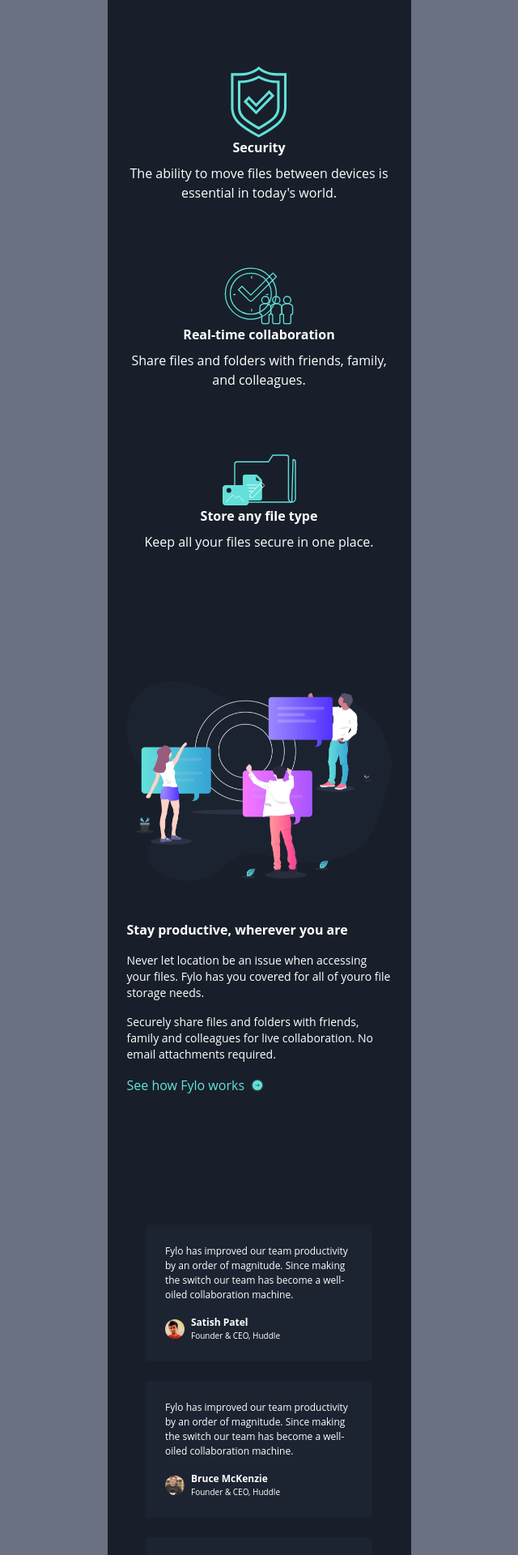
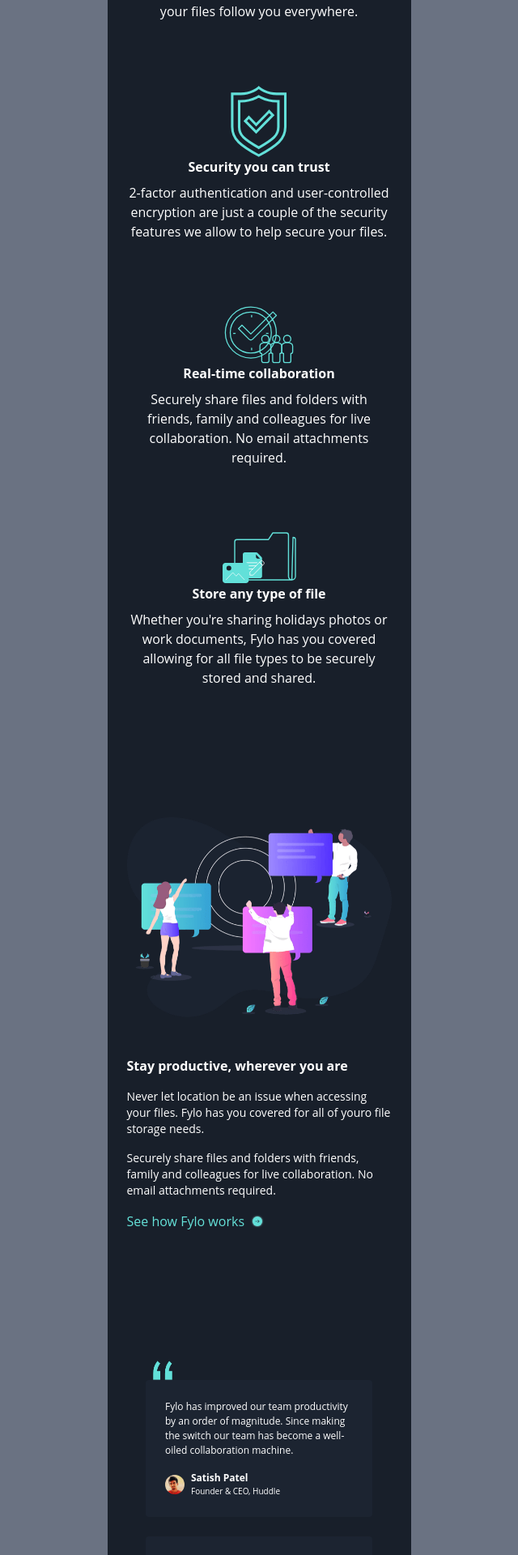
Before and after one commit to Galapan/landinPage, a React (Vite) app: page / in a window 1280 px wide. Shown: the part 880-2800 px from the top of the page at 81% size, without its empty margins (320-960 px from the left). Built offline with nearby package versions, Linux system fonts and the light colour scheme; a web font is replaced by a local one.

Commit message:
Last commit

```diff
--- a/src/components/features.tsx
+++ b/src/components/features.tsx
@@ -7,22 +7,22 @@ interface Feature {
 const features:Feature[] = [
     {
         title:"Access your files, anywhere",
-        description:"The ability to move files between devices is essential in today's world.",
+        description:"The ability to use a smartphone, tablet, or computer to access your account means your files follow you everywhere.",
         iconUrl:"../images/icon-access-anywhere.svg"
     },
     {
-        title:"Security",
-        description:"The ability to move files between devices is essential in today's world.",
+        title:"Security you can trust",
+        description:"2-factor authentication and user-controlled encryption are just a couple of the security features we allow to help secure your files.",
         iconUrl:"../images/icon-security.svg"
     },
     {
         title:"Real-time collaboration",
-        description:"Share files and folders with friends, family, and colleagues.",
+        description:"Securely share files and folders with friends, family and colleagues for live collaboration. No email attachments required.",
         iconUrl:"../images/icon-collaboration.svg"
     },
     {
-        title:"Store any file type",
-        description:"Keep all your files secure in one place.",
+        title:"Store any type of file",
+        description:"Whether you're sharing holidays photos or work documents, Fylo has you covered allowing for all file types to be securely stored and shared.",
         iconUrl:"../images/icon-any-file.svg"
     }
 ]
@@ -32,7 +32,7 @@ export const Features = () => {
     <div className="flex flex-col gap-20 mt-[140px]">
         {
             features.map(({title, description, iconUrl}: Feature)=> (
-                <div className="flex flex-col items-center text-center">
+                <div key={title} className="flex flex-col items-center text-center">
                     <img src={iconUrl} alt={title} />
                     <div>
                         <h3 className="font-bold mb-2">{title}</h3>
--- /dev/null
+++ b/src/components/testimonial-card.tsx
@@ -0,0 +1,21 @@
+interface Props {
+    name: string;
+    role: string;
+    image: string;
+    quote: string;
+}
+
+export const TestimonialCard = ({name, image, role, quote}: Props) => {
+  return (
+    <div className="bg-navy-850 rounded-sm p-6 w-[280px]">
+      <blockquote className="text-[12px] mb-4">{quote}</blockquote>
+      <div className="flex gap-2 items-center">
+        <img className="size-6 rounded-full" src={image} alt={name} />
+        <div>
+          <h3 className="font-bold text-[12px]">{name}</h3>
+          <p className="text-[.625rem]"> {role}</p>
+        </div>
+      </div>
+    </div>
+  )
+}
--- a/src/components/testimonials.tsx
+++ b/src/components/testimonials.tsx
@@ -1,3 +1,5 @@
+import { TestimonialCard } from "./testimonial-card";
+
 interface Testimonial {
   name: string;
   role: string;
@@ -28,19 +30,11 @@ const testimonials: Testimonial[] = [
 
 export const Testimonials = () => {
   return (
-    <div className="flex flex-col gap-6 items-center">
+    <div className="flex flex-col gap-6 items-center pt-6 relative">
+      <img className="size-6 absolute top-0 left-8" src="../images/bg-quotes.png" alt="quotes" />
       {
-        testimonials.map(({name, image, role, quote}: Testimonial) => (
-          <div className="bg-navy-850 rounded-sm p-6 w-[280px]">
-            <blockquote className="text-[12px] mb-4">{quote}</blockquote>
-            <div className="flex gap-2 items-center">
-              <img className="size-6 rounded-full" src={image} alt={name} />
-              <div>
-                <h3 className="font-bold text-[12px]">{name}</h3>
-                <p className="text-[.625rem]"> {role}</p>
-              </div>
-            </div>
-          </div>
+        testimonials.map((testimonial: Testimonial) => (
+          <TestimonialCard key={testimonial.name} {...testimonial}/>
         ))
       }
     </div>
```
